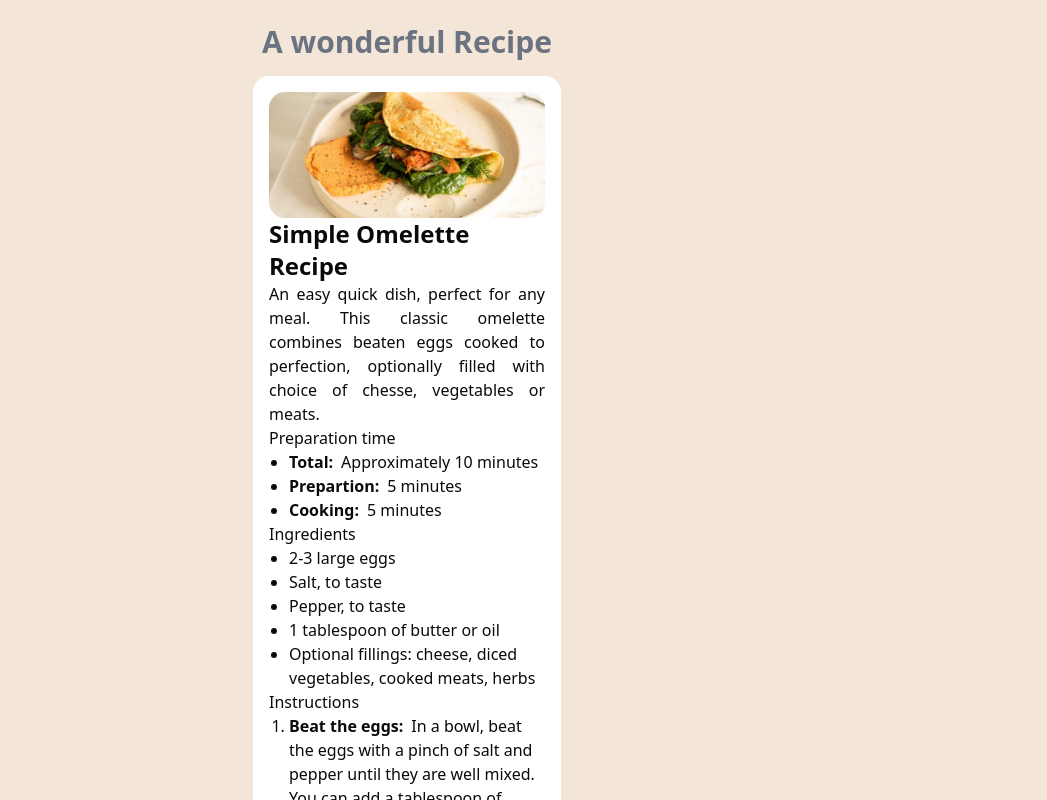
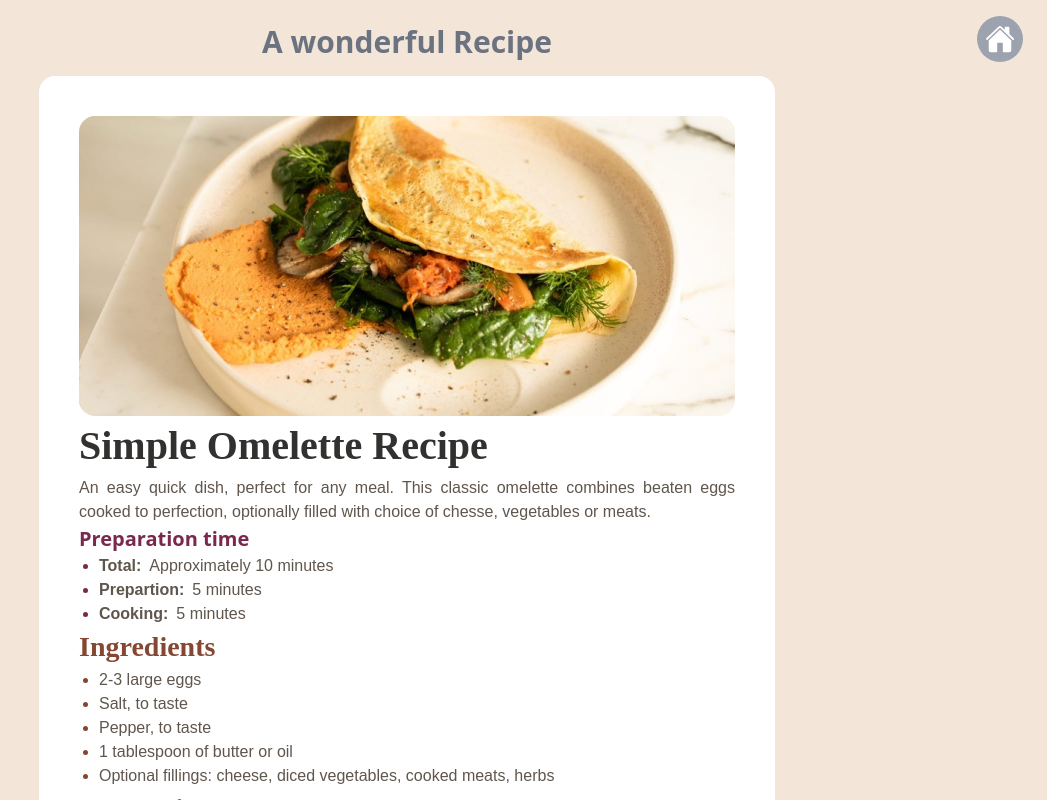
Before and after one commit to felipesdiseno/frontendmentor, a Next.js app: page /recipepage in a window 1280 px wide. Shown: the whole page, without its empty margins (233-1280 px from the left). Built offline with nearby package versions, Linux system fonts and the light colour scheme.

Commit message:
se aplicaron estilos a recipeComponent

```diff
--- a/src/app/globals.css
+++ b/src/app/globals.css
@@ -1,66 +1,6 @@
 @tailwind base;
 @tailwind components;
 @tailwind utilities;
-@layer base {
-  :root {
-    --background: 0 0% 100%;
-    --foreground: 0 0% 3.9%;
-    --card: 0 0% 100%;
-    --card-foreground: 0 0% 3.9%;
-    --popover: 0 0% 100%;
-    --popover-foreground: 0 0% 3.9%;
-    --primary: 0 0% 9%;
-    --primary-foreground: 0 0% 98%;
-    --secondary: 0 0% 96.1%;
-    --secondary-foreground: 0 0% 9%;
-    --muted: 0 0% 96.1%;
-    --muted-foreground: 0 0% 45.1%;
-    --accent: 0 0% 96.1%;
-    --accent-foreground: 0 0% 9%;
-    --destructive: 0 84.2% 60.2%;
-    --destructive-foreground: 0 0% 98%;
-    --border: 0 0% 89.8%;
-    --input: 0 0% 89.8%;
-    --ring: 0 0% 3.9%;
-    --chart-1: 12 76% 61%;
-    --chart-2: 173 58% 39%;
-    --chart-3: 197 37% 24%;
-    --chart-4: 43 74% 66%;
-    --chart-5: 27 87% 67%;
-    --radius: 0.5rem
-  }
-  .dark {
-    --background: 0 0% 3.9%;
-    --foreground: 0 0% 98%;
-    --card: 0 0% 3.9%;
-    --card-foreground: 0 0% 98%;
-    --popover: 0 0% 3.9%;
-    --popover-foreground: 0 0% 98%;
-    --primary: 0 0% 98%;
-    --primary-foreground: 0 0% 9%;
-    --secondary: 0 0% 14.9%;
-    --secondary-foreground: 0 0% 98%;
-    --muted: 0 0% 14.9%;
-    --muted-foreground: 0 0% 63.9%;
-    --accent: 0 0% 14.9%;
-    --accent-foreground: 0 0% 98%;
-    --destructive: 0 62.8% 30.6%;
-    --destructive-foreground: 0 0% 98%;
-    --border: 0 0% 14.9%;
-    --input: 0 0% 14.9%;
-    --ring: 0 0% 83.1%;
-    --chart-1: 220 70% 50%;
-    --chart-2: 160 60% 45%;
-    --chart-3: 30 80% 55%;
-    --chart-4: 280 65% 60%;
-    --chart-5: 340 75% 55%
-  }
-}
-@layer base {
-  * {
-    @apply border-border;
-  }
-  body {
-    @apply bg-background text-foreground;
-  }
-}
+
+@import url("https://fonts.googleapis.com/css2?family=Outfit:wght@400;600;700&family=Young+Serif:wght@400&display=swap");
+@import url("https://fonts.googleapis.com/css2?family=Young+Serif:wght@400&display=swap");
--- a/src/app/recipepage/page.tsx
+++ b/src/app/recipepage/page.tsx
@@ -1,10 +1,16 @@
 import React from "react";
 import RecipeComponent from "@/components/recipeComponent";
+import { IoHome } from "react-icons/io5";
+import Link from "next/link";
 function RecipePafe() {
   return (
     <div className="bg-[#f3e5d8] flex items-center justify-center flex-col p-6">
+      <div className="absolute top-4 right-6 p-2 rounded-full bg-gray-400 text-white  hover:bg-gray-500 hover:cursor-pointer transform hover:scale-110 ease-in-out">
+        <Link href="/">
+          <IoHome className="text-3xl e" />
+        </Link>
+      </div>
       <h1 className="text-3xl font-bold mb-4 text-gray-500">
-        {" "}
         A wonderful Recipe
       </h1>
       <RecipeComponent />
--- a/src/components/recipeComponent/index.tsx
+++ b/src/components/recipeComponent/index.tsx
@@ -1,52 +1,70 @@
 import React from "react";
 
+const nutrition = [
+  { value1: "Calories", value2: "277Kcal" },
+  { value1: "Carbs", value2: "0g" },
+  { value1: "Protein", value2: "20g" },
+  { value1: "Fat", value2: "22g" },
+];
 function RecipeComponent() {
   return (
-    <div className="bg-white rounded-2xl w-1/4 flex flex-col justify-center p-4">
+    <div className="bg-white rounded-2xl  w-full max-w-[736px] flex flex-col justify-center p-10 ">
       <img
         src="recipePage/image-omelette.jpeg"
         alt="recipe-image"
-        className="rounded-2xl"
+        className="sm:rounded-none sm:p-0 md:rounded-2xl md:p-0"
       />
-      <h1 className="text-2xl font-bold">Simple Omelette Recipe</h1>
-      <h3 className="text-justify">
+      <h1 className="text-[40px] font-bold text-[#32312f] font-youngSerif">
+        Simple Omelette Recipe
+      </h1>
+      <h3 className="text-justify font-outfit text-[#5F564D]">
         An easy quick dish, perfect for any meal. This classic omelette combines
         beaten eggs cooked to perfection, optionally filled with choice of
         chesse, vegetables or meats.
       </h3>
-      <h2>Preparation time</h2>
-      <ul className="list-disc pl-5">
+      <h2 className="text-[#7A284E] font-bold text-[20px]">Preparation time</h2>
+      <ul className="list-disc pl-5 font-outfit text-[#7A284E] ">
         <li>
-          <span className="font-bold mr-2">Total:</span>
-          Approximately 10 minutes
+          <span className="font-bold mr-2 text-[#5F564D]">Total:</span>
+          <span className="text-[#5F564D]">Approximately 10 minutes</span>
         </li>
         <li>
-          <span className="font-bold mr-2">Prepartion:</span>5 minutes
+          <span className="font-bold mr-2 text-[#5F564D]">Prepartion:</span>
+          <span className="text-[#5F564D]">5 minutes</span>
         </li>
         <li>
-          <span className="font-bold mr-2">Cooking:</span>5 minutes
+          <span className="font-bold mr-2 text-[#5F564D]">Cooking:</span>
+          <span className="text-[#5F564D]">5 minutes</span>
         </li>
       </ul>
-      <h2>Ingredients</h2>
-      <ul className="list-disc pl-5">
-        <li>2-3 large eggs</li>
-        <li>Salt, to taste</li>
-        <li>Pepper, to taste</li>
-        <li>1 tablespoon of butter or oil</li>
-        <li>
+      <h2 className="text-[#854632] font-semibold text-[28px] font-youngSerif">
+        Ingredients
+      </h2>
+      <ul className="list-disc pl-5 font-outfit text-[#854632]">
+        <li className="text-[#5F564D] marker:text-[#854632]">2-3 large eggs</li>
+        <li className="text-[#5F564D] marker:text-[#854632]">Salt, to taste</li>
+        <li className="text-[#5F564D] marker:text-[#854632]">
+          Pepper, to taste
+        </li>
+        <li className="text-[#5F564D] marker:text-[#854632]">
+          1 tablespoon of butter or oil
+        </li>
+        <li className="text-[#5F564D] marker:text-[#854632]">
           Optional fillings: cheese, diced vegetables, cooked meats, herbs
         </li>
       </ul>
-      <h2>Instructions</h2>
-      <ol className="list-decimal pl-5">
+      <h2 className="text-[#854632] font-semibold text-[28px] font-youngSerif">
+        Instructions
+      </h2>
+      <ol className="list-decimal pl-5 font-outfit marker:text-[#854632] marker:font-bold text-[#5F564D]">
         <li>
-          <span className="font-bold mr-2">Beat the eggs:</span>
+          <span className="font-bold mr-2 text-4">Beat the eggs:</span>
           In a bowl, beat the eggs with a pinch of salt and pepper until they
           are well mixed. You can add a tablespoon of water or milk for a
           fluffier texture.
         </li>
         <li>
-          <span className="font-bold mr-2">Heat the pan:</span>
+          <span className="font-bold mr-2 text-4">Heat the pan:</span>
           Place a non-stick frying pan over medium heat and add butter or oil.
         </li>
         <li>
@@ -60,9 +78,9 @@ function RecipeComponent() {
           middle, sprinkle your chosen fillings over one half of the omelette.
         </li>
         <li>
-          <span className="font-bold mr-2">Fold and serve:</span> When As the
+          <span className="font-bold mr-2">Fold and serve:</span> As the
           omelette continues to cook, carefully lift one edge and fold it over
-          the fillings, Let it cook for another minute, then slide it onto a
+          the fillings. Let it cook for another minute, then slide it onto a
           plate.
         </li>
         <li>
@@ -70,6 +88,24 @@ function RecipeComponent() {
           additional salt and pepper if needed.
         </li>
       </ol>
+
+      <div className="flex flex-col">
+        <h2 className="text-[#854632] font-semibold text-[28px] font-youngSerif">
+          Nutrition
+        </h2>
+        <h3 className="font-outfit text-[#5F564D]">
+          The table below shows nutritional values per serving without the
+          additional fillings.
+        </h3>
+        <div className="flex flex-col gap-2 mt-2 font-outfit">
+          {nutrition.map((item, index) => (
+            <div key={index} className="flex justify-between">
+              <span className="text-[#5F564D]">{item.value1}:</span>
+              <span className="text-[#854632]">{item.value2}</span>
+            </div>
+          ))}
+        </div>
+      </div>
     </div>
   );
 }
--- a/tailwind.config.ts
+++ b/tailwind.config.ts
@@ -9,6 +9,10 @@ const config: Config = {
   ],
   theme: {
     extend: {
+      fontFamily: {
+        outfit: ["Outfit", "sans-serif"],
+        youngSerif: ["Young Serif", "serif"],
+      },
       screens: {
         // sm: "375px",
         // md: '1440px'
```
